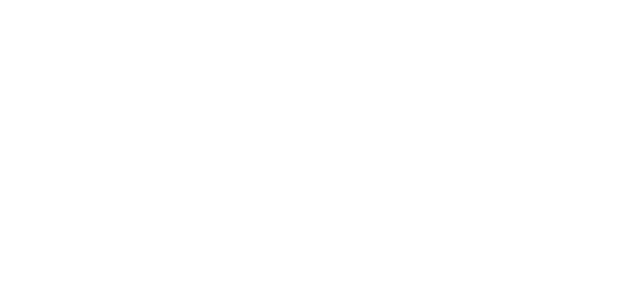
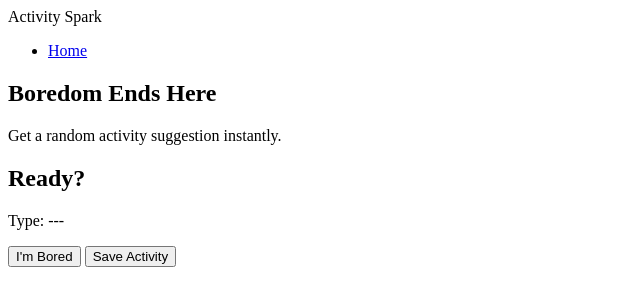
Before and after one commit to safiabulle/activity-spark-project, a website: page categories.html in a window 1280 px wide. Shown: the whole page, without its empty margins (0-640 px from the left). Drawn offline with Linux system fonts and the light colour scheme.

Commit message:
Added homepage HTML layout with navigation and hero section

```diff
--- a/categories.html
+++ b/categories.html
@@ -6,6 +6,25 @@
     <title>Document</title>
 </head>
 <body>
+      <nav>
+        <div class="logo">Activity Spark</div>
+        <ul>
+            <li><a href="index.html">Home</a></li>
+        </ul>
+    </nav>
+
+    <section>
+        <h1>Boredom Ends Here</h1>
+        <p>Get a random activity suggestion instantly.</p>
+
+        <div>
+            <h2>Ready?</h2>
+            <p>Type: ---</p>
+        </div>
+
+        <button>I'm Bored</button>
+        <button>Save Activity</button>
+    </section>
 
 </body>
 </html>
```
